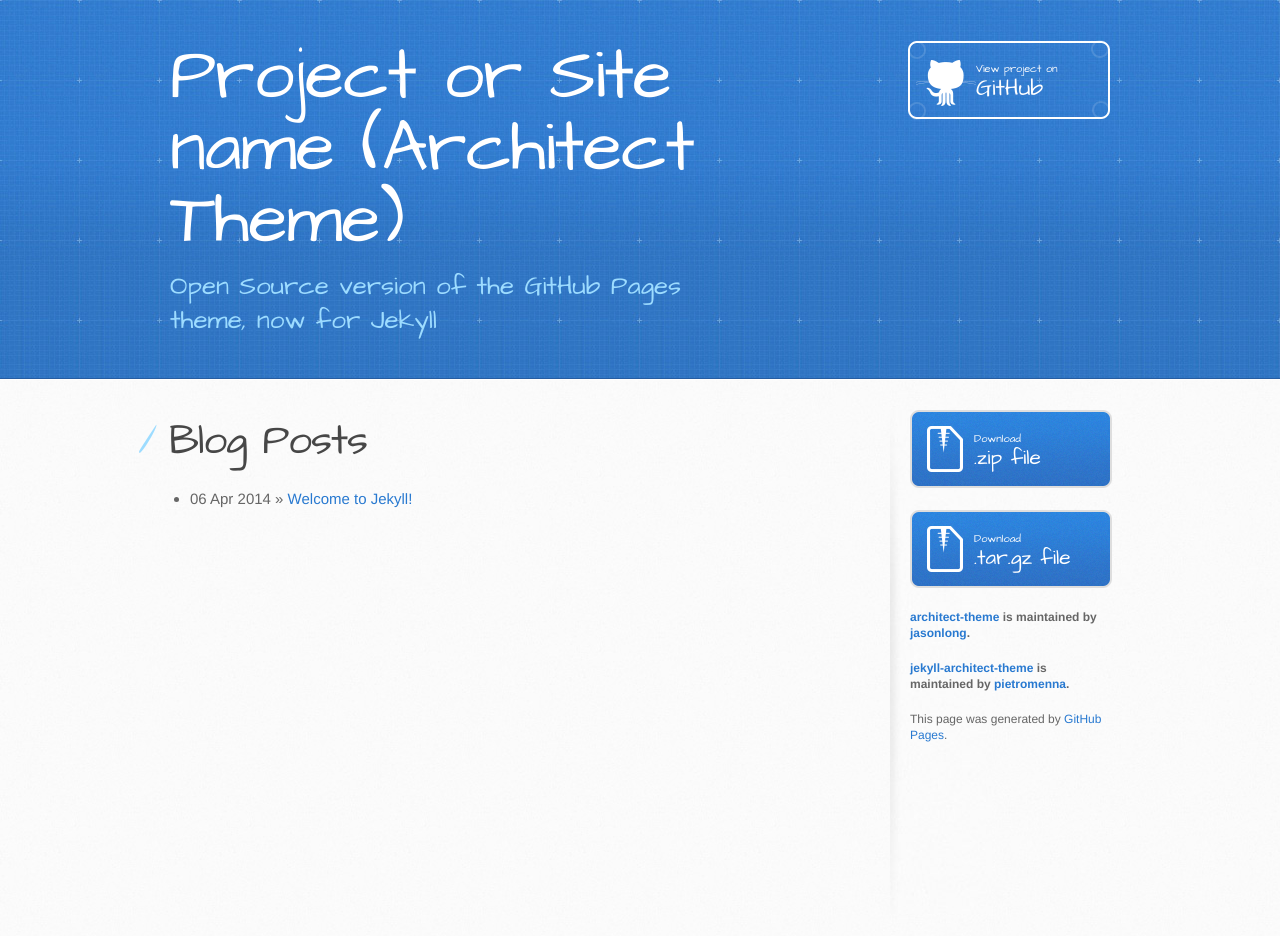
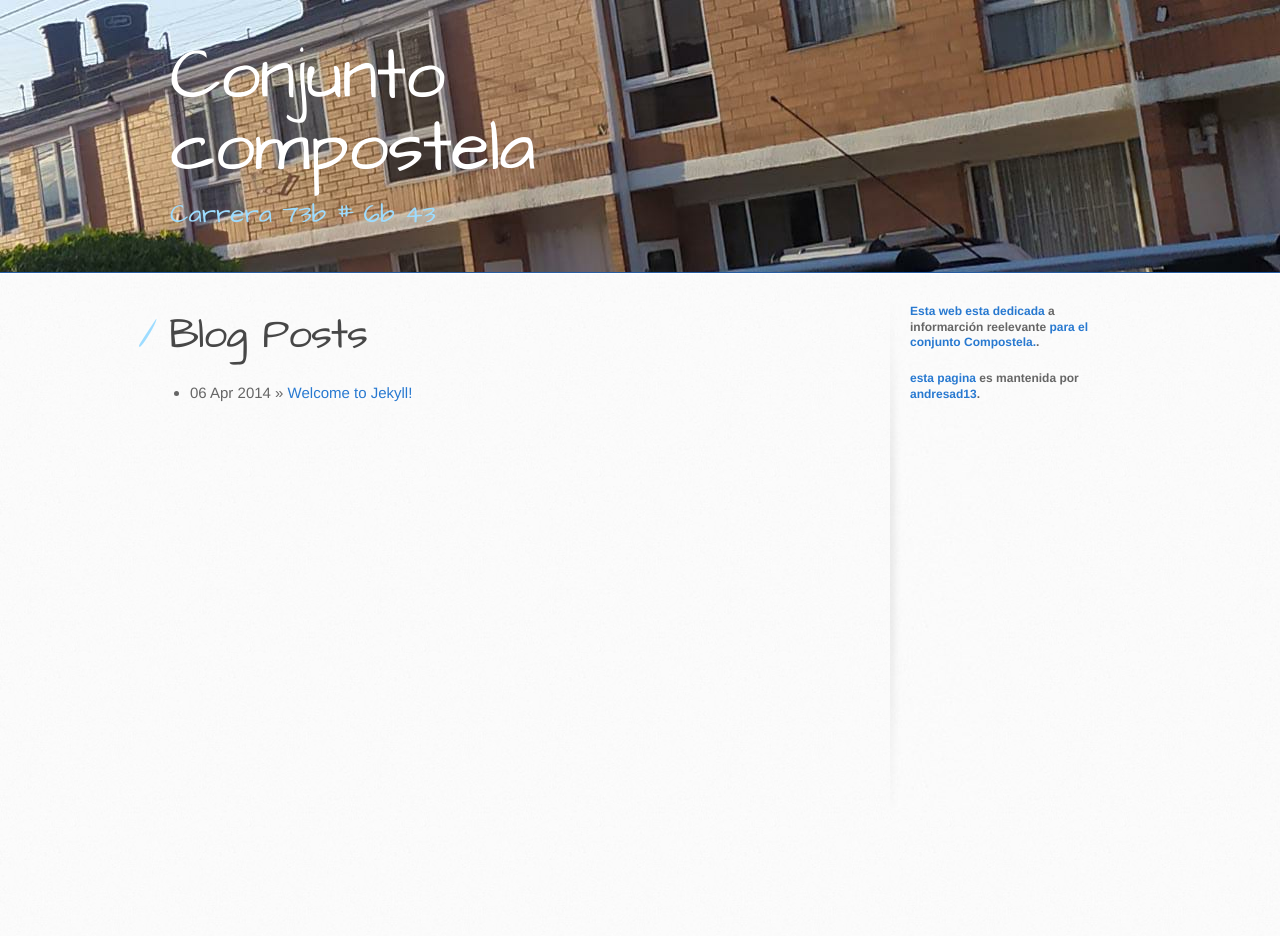
Before and after one commit to conjuntocompostela/conjuntocompostela.github.io, a Jekyll site: the page built from index.html, in a window 1280 px wide. Built offline with Jekyll 4.4.1, drawn with Linux system fonts in a browser that asks for light colours; after the commit the page ends 900 px from its top, so only the background shows below that.

Commit message:
update iu

```diff
--- a/_config.yml
+++ b/_config.yml
@@ -1,5 +1,5 @@
 # Setup
-name:         Project or Site name (Architect Theme)
+name:         Conjunto compostela
 tagline:      A responsive theme for your project on GitHub Pages
 baseurl:      ""
 locale:       "en"
--- a/_layouts/default.html
+++ b/_layouts/default.html
@@ -20,8 +20,7 @@
     <header>
       <div class="inner">
         <h1> {{ site.name }} </h1>
-        <h2>Open Source version of the GitHub Pages theme, now for Jekyll</h2>
-        <a href="https://github.com/pietromenna/jekyll-architect-theme" class="button"><small>View project on</small> GitHub</a>
+        <h2>Carrera 73b # 6b 43</h2>
       </div>
     </header>
 
@@ -34,20 +33,13 @@
         </section>
 
         <aside id="sidebar">
-          <a href="https://github.com/pietromenna/jekyll-architect-theme/archive/master.zip" class="button">
-            <small>Download</small>
-            .zip file
-          </a>
-          <a href="https://github.com/pietromenna/jekyll-architect-theme/archive/master.tar.gz" class="button">
-            <small>Download</small>
-            .tar.gz file
-          </a>
 
-          <p class="repo-owner"><a href="https://github.com/jasonlong/architect-theme">architect-theme</a> is maintained by <a href="https://github.com/jasonlong">jasonlong</a>.</p>
 
-          <p class="repo-owner"><a href="https://github.com/pietromenna/jekyll-architect-theme">jekyll-architect-theme</a> is maintained by <a href="https://github.com/pietromenna">pietromenna</a>.</p>
+          <p class="repo-owner"><a href="https://github.com/andresad13">Esta web esta dedicada</a> a informarción reelevante<a href="https://github.com/andresad13"> para el conjunto Compostela.</a>.</p>
 
-          <p>This page was generated by <a href="https://pages.github.com">GitHub Pages</a>.</p>
+          <p class="repo-owner"><a href="https://github.com/pietromenna/andresad13">esta pagina </a> es mantenida por <a href="https://github.com/andresad13">andresad13</a>.</p>
+
+
         </aside>
       </div>
     </div>
--- a/stylesheets/stylesheet.css
+++ b/stylesheets/stylesheet.css
@@ -451,7 +451,7 @@
   padding-top: 40px;
   padding-bottom: 40px;
   font-family: 'Architects Daughter', 'Helvetica Neue', Helvetica, Arial, serif;
-  background: #2e7bcf url(../images/header-bg.jpg) 0 0 repeat-x;
+  background: #2e7bcf url(../images/compostela.jpeg) 0 0 ;
   border-bottom: solid 1px #275da1;
 }
 
@@ -534,7 +534,7 @@
   position: absolute;
   top: 0;
   right: 0;
-  background: transparent url(../images/github-button.png) 0 0 no-repeat;
+
 }
 aside a.button {
   display: block;
```
Also changed, not shown: images/compostela.jpeg (added), images/conjcomp.jpeg (added), images/imageconjunto.jpeg (added), 6 other files.
